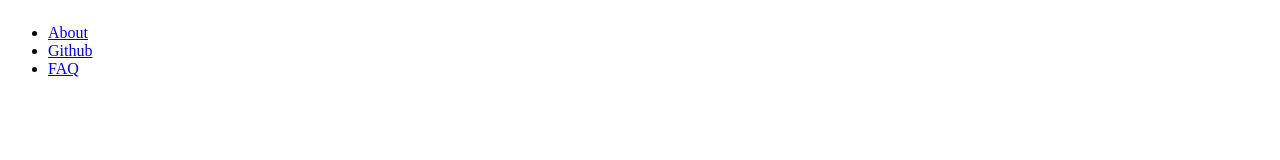
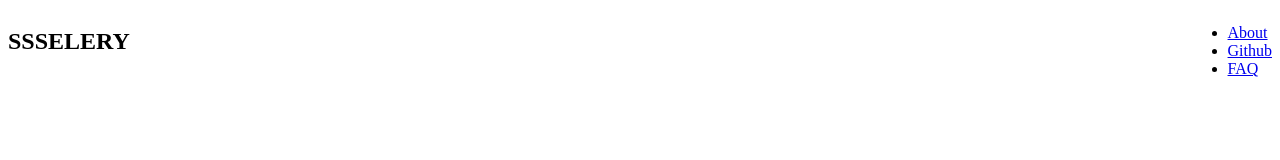
Before and after one commit to whoaskedssselery/Uralovich, a plain HTML site: page index.html in a window 1280 px wide. Drawn offline with nearby package versions, Linux system fonts and the light colour scheme; files that its build step writes are made by us from their sources.

Commit message:
pages text

```diff
--- a/index.html
+++ b/index.html
@@ -8,6 +8,7 @@
 </head>
 <body>
    <header class="header">
+      <h2 class="header__logo">ssselery</h2>
       <ul class="header__menu">
          <li class="header__item">
             <a href="#" class="header__link">About</a>
--- a/styles/styles.scss
+++ b/styles/styles.scss
@@ -7,4 +7,8 @@
    display: flex;
    justify-content: space-between;
    column-gap: 30px;
+
+   &__logo {
+      text-transform: uppercase;
+   }
 }
```
Also changed, not shown: css/styles.css, 1 other file.
